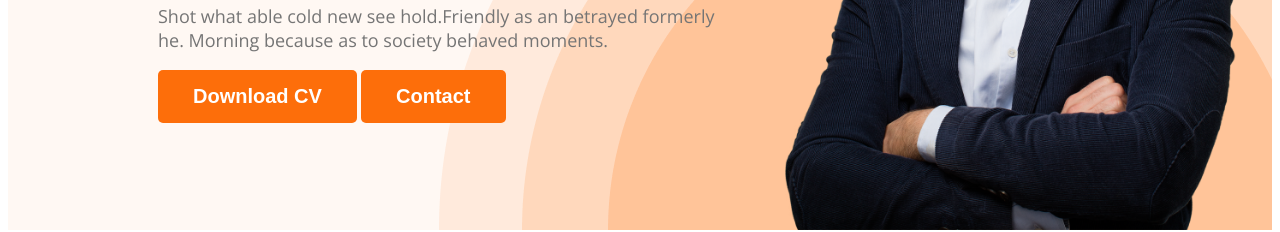
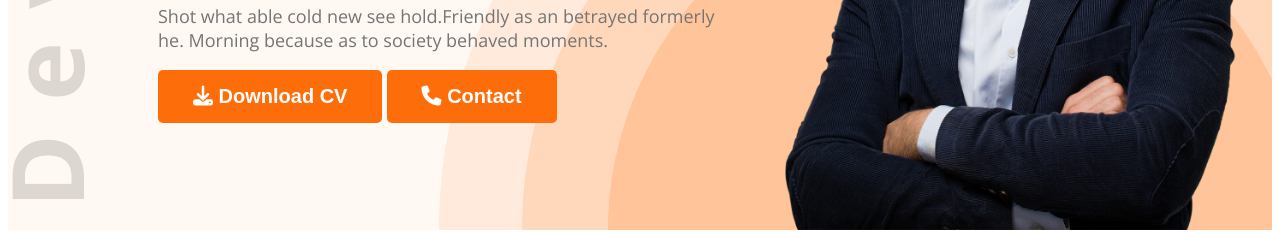
Before and after one commit to Ash9067/webdeveloper-portfolio, a plain HTML site: page index.html in a window 1280 px wide. Shown: the part 572-804 px from the top of the page. Drawn offline with nearby package versions, Linux system fonts and the light colour scheme.

Commit message:
added font awsome icon

```diff
--- a/index.html
+++ b/index.html
@@ -8,6 +8,7 @@
 <link rel="preconnect" href="https://fonts.gstatic.com" crossorigin>
 <link href="https://fonts.googleapis.com/css2?family=Open+Sans:wght@400;700;800&display=swap" rel="stylesheet">
     <link rel="stylesheet" href="styles/portfolio.css">
+    <script src="https://kit.fontawesome.com/bc3a3f062d.js" crossorigin="anonymous"></script>
 </head>
 <body>
     <header class="header">
@@ -24,8 +25,8 @@
             <h3 class="banner-greeting">Hi, I  am</h3>
             <h1 class="banner-title">Mary Hardy</h1>
             <p class="bnner-description">Shot what able cold new see hold.Friendly as an betrayed formerly he. Morning because as to society behaved moments.</p>
-            <button class="btn-primary">Download CV</button>
-            <button class="btn-primary">Contact</button>
+            <button class="btn-primary"><i class="fa-solid fa-download"></i> Download CV</button>
+            <button class="btn-primary"><i class="fa-solid fa-phone"></i> Contact</button>
 
         </div>
 
@@ -159,7 +160,7 @@ to any of the 1500+ FontAwesome 5 free icons available. Aenean commodo ligula eg
 
             </div>
             <div class="download-cv">
-                <button class="btn-primary">Download CV</button>
+                <button class="btn-primary"><i class="fa-solid fa-download"></i> Download CV</button>
             </div>
         </section>
 
--- a/styles/portfolio.css
+++ b/styles/portfolio.css
@@ -63,9 +63,9 @@ nav a {
 /* *header related styles */
 .header {
     background-color: #FFF8F3;
-    background-image: url("../images/header_bg.png");
+    background-image: url("../images/header_bg.png"), url(../images/developer.png);
     background-repeat: no-repeat;
-    background-position: bottom right;
+    background-position: bottom right, top left;
 }
 
 .banner {
```
